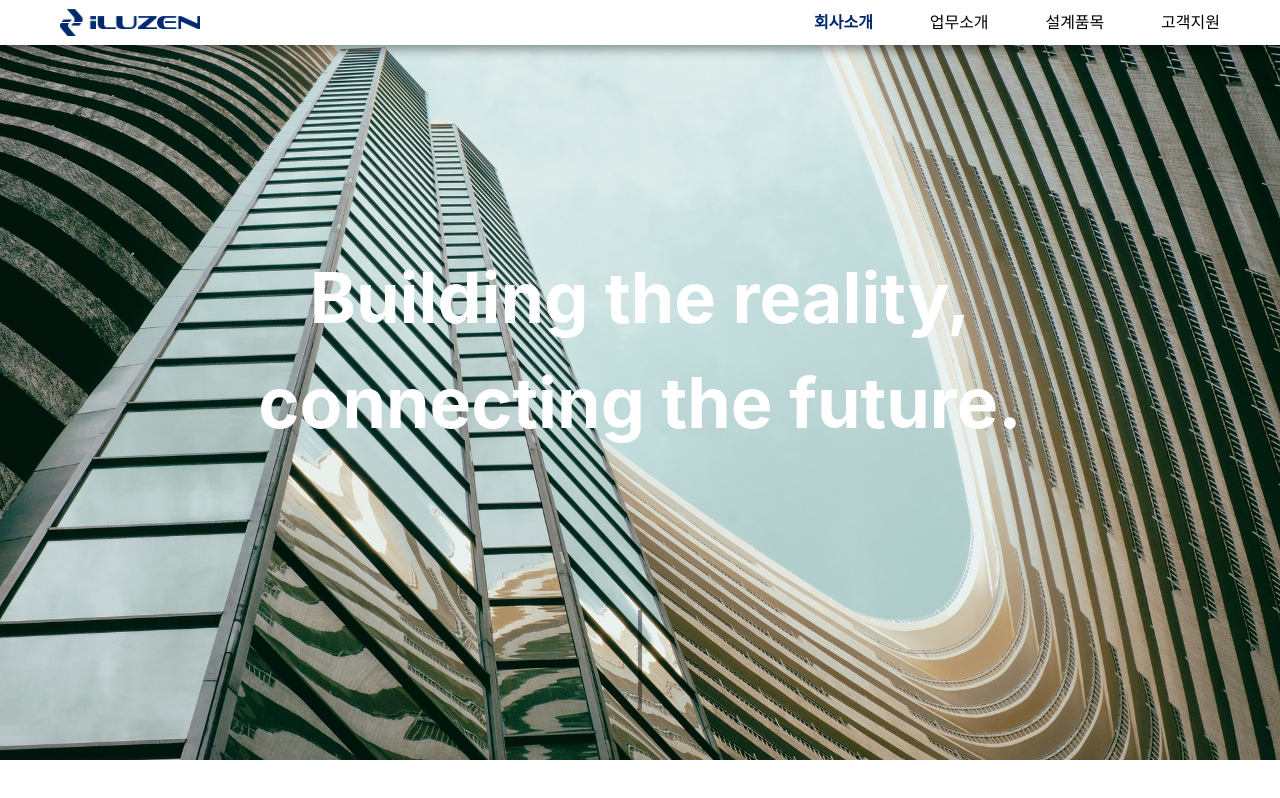
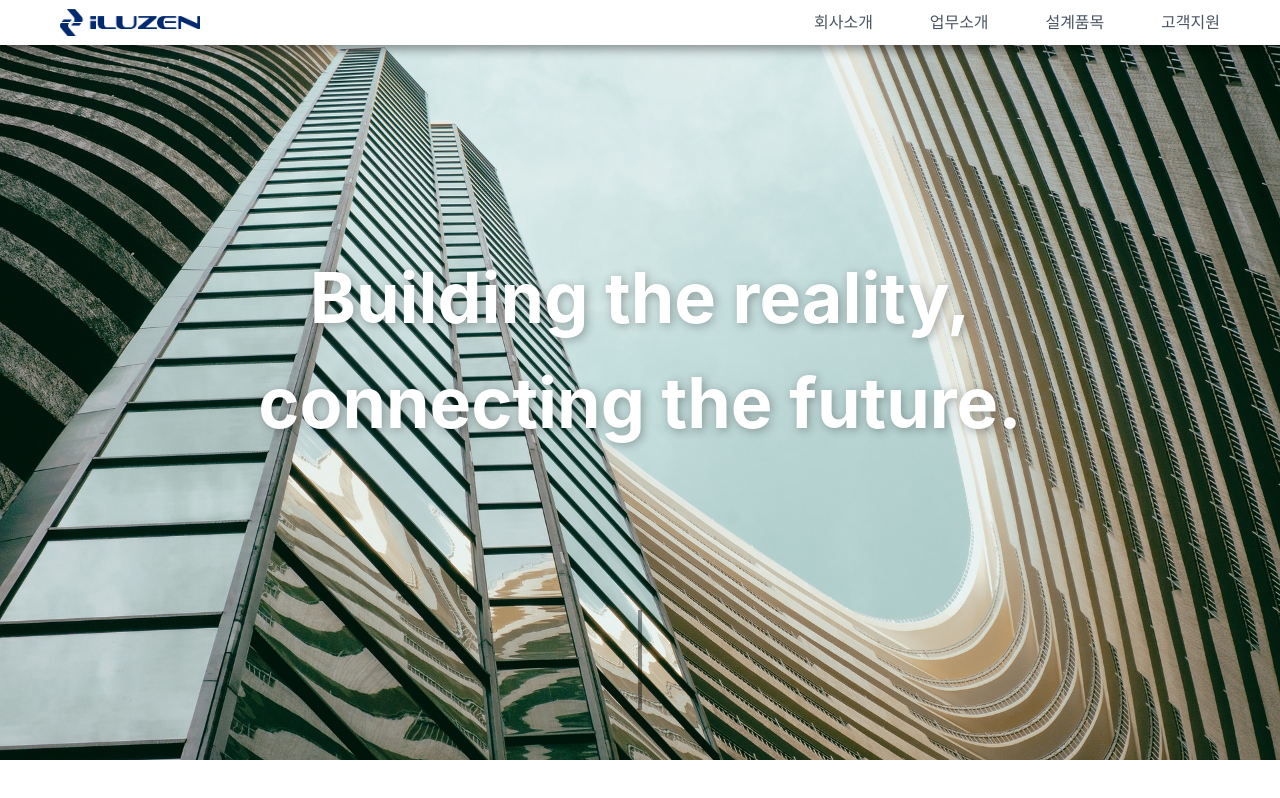
Before and after one commit to dlwhsk0/iLUZEN, a React (Create React App) app: page / in a window 1280 px wide. Built offline with nearby package versions, Linux system fonts and the light colour scheme.

Commit message:
design: 사진 피드백 반영 순서 변경

```diff
--- a/src/components/Header.jsx
+++ b/src/components/Header.jsx
@@ -17,7 +17,13 @@ export default function Header() {
   }
 
   useEffect(() => {
-    const sectionIds = ['회사소개', '업무소개', '설계품목', '고객지원']
+    const sectionIds = [
+      '인트로',
+      '회사소개',
+      '업무소개',
+      '설계품목',
+      '고객지원',
+    ]
 
     const handleScroll = (entries) => {
       entries.forEach((entry) => {
@@ -60,7 +66,7 @@ export default function Header() {
           alt='iluzen logo'
         />
         <div className='w-full border sm:hidden' />
-        <nav className='w-full sm:w-[35%] sm:min-w-[300px] text-[16px] flex items-center justify-between'>
+        <nav className='w-full sm:w-[35%] sm:min-w-[300px] text-[16px] text-gray-600 flex items-center justify-between'>
           <span
             className={`cursor-pointer ${active === '회사소개' ? 'text-[#002970] font-bold' : ''}`}
             onClick={() => handleClick('회사소개')}
--- a/src/pages/main/sections/Info.jsx
+++ b/src/pages/main/sections/Info.jsx
@@ -58,28 +58,28 @@ export default function Info() {
             content={
               '이루젠은 가설자재 설계도면을 전문으로 하는 기업으로, 건설 현장의 안전성과 효율성을 극대화하는 솔루션을 제공합니다. 2023년 설립된 이후, 체계적인 설계 프로세스와 구조 검토를 통해 현장에서 실현 가능한 안전한 설계를 제공하며, 업계에서 신뢰받는 파트너로 자리매김하고 있습니다.'
             }
-            src={info1}
+            src={info2}
           />
           <InfoCard
             title={'2. 핵심 역량'}
             content={
               '이루젠의 설계는 단순히 도면 작성에 그치지 않고, 고객의 요구에 맞춘 맞춤형 솔루션을 제공합니다. 풍부한 경험과 전문성, 그리고 설계 품질 향상은 경쟁력의 핵심입니다. 우리는 매뉴얼화된 교육 시스템을 통해 직원들의 역량을 높이고, 최적의 결과물을 제공하기 위해 노력하고 있습니다.'
             }
-            src={info2}
+            src={info4}
           />
           <InfoCard
             title={'3. 제공 서비스'}
             content={
               '이루젠은 시스템 동바리, 시스템 비계, 파이프 서포트, 단관 비계 등 다양한 가설자재의 설계 서비스를 제공합니다. 고객의 원도면을 바탕으로 설계에 필요한 체크리스트를 확인하고, 시스템 자재를 설계하여 최종 도면을 제출합니다. 이 도면은 구조 검토를 거쳐 안전성과 품질이 보장된 상태로 고객에게 전달됩니다.'
             }
-            src={info4}
+            src={info3}
           />
           <InfoCard
             title={'4. 비전 및 목표'}
             content={
               '이루젠은 가설자재 설계 분야에서 독보적인 전문성을 바탕으로, 건설 현장의 안전을 지키는 데 기여하고자 합니다. 우리는 끊임없는 혁신과 고객 중심의 서비스를 통해 업계를 선도하며, 국내외 시장에서의 영향력을 확장해 나갈 것입니다. 고객과 함께 성장하며, 건설 현장의 안전과 효율을 책임지는 파트너가 되겠습니다.'
             }
-            src={info3}
+            src={info1}
           />
         </div>
       </div>
--- a/src/pages/main/sections/Intro.jsx
+++ b/src/pages/main/sections/Intro.jsx
@@ -4,13 +4,21 @@ import IntroScrollBar from '../../../components/IntroScrollBar'
 export default function Intro() {
   return (
     // h-[850px] h-[90vh]
-    <div className='w-full h-[90vh] mt-[35px] sm:mt-[40px] relative flex items-center justify-center'>
+    <div
+      id='인트로'
+      className='w-full h-[90vh] mt-[35px] sm:mt-[40px] relative flex items-center justify-center'
+    >
       <img
         src={intro}
         className='w-full h-full object-cover object-center'
         alt='info'
       />
-      <span className='absolute z-[10] text-[70px] px-[30px] text-white text-center font-bold pb-[100px] transition-all duration-[800ms]'>
+      <span
+        className='absolute z-[10] text-[70px] px-[30px] text-white text-center font-bold pb-[100px] transition-all duration-[800ms]'
+        style={{
+          textShadow: '2px 2px 10px rgba(0, 0, 0, 0.3)',
+        }}
+      >
         Building the reality,
         <br />
         connecting the future.
```
Also changed, not shown: src/images/info1.jpeg.
